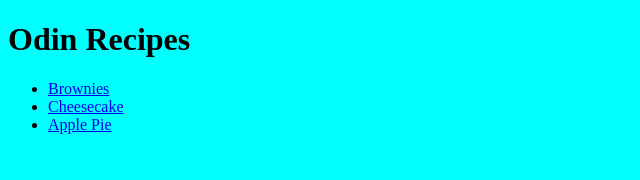
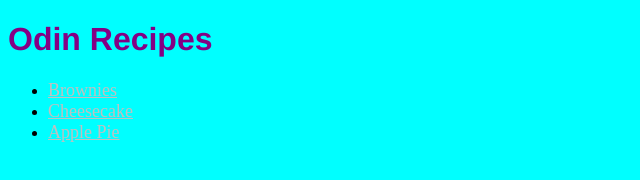
Before and after one commit to CyberTrane/odin-recipes, a plain HTML site: page index.html in a window 1280 px wide. Shown: the whole page, without its empty margins (0-640 px from the left). Drawn offline with Linux system fonts and the light colour scheme.

Commit message:
Added styles for h1 and links

```diff
--- a/styles.css
+++ b/styles.css
@@ -3,3 +3,24 @@
 body {
     background-color: cyan;
 }
+
+h1 {
+    font-family: Helvetica, sans-serif;
+    color: rgb(132, 0, 132);
+}
+
+a {
+    font-size: 18px;
+}
+
+a:link {
+    color: silver;
+}
+
+a:hover {
+    color: whitesmoke;
+}
+
+a:visited {
+    color: rgba(0, 0, 0, 0.607);
+}
```
